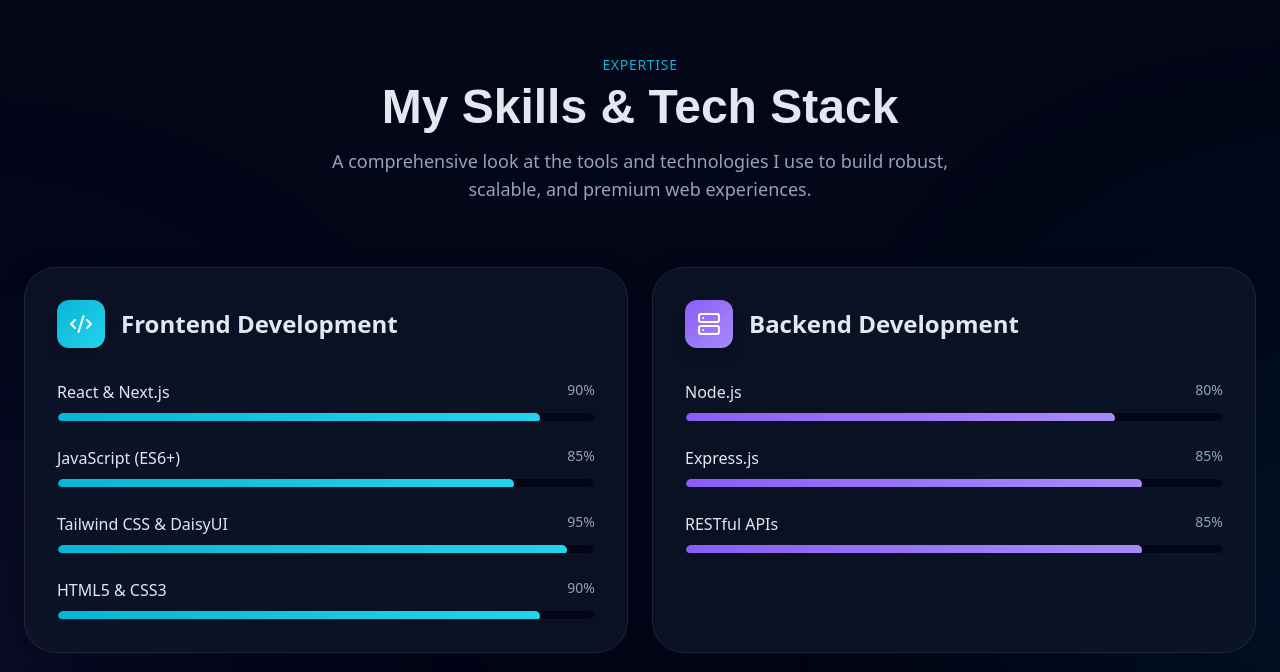
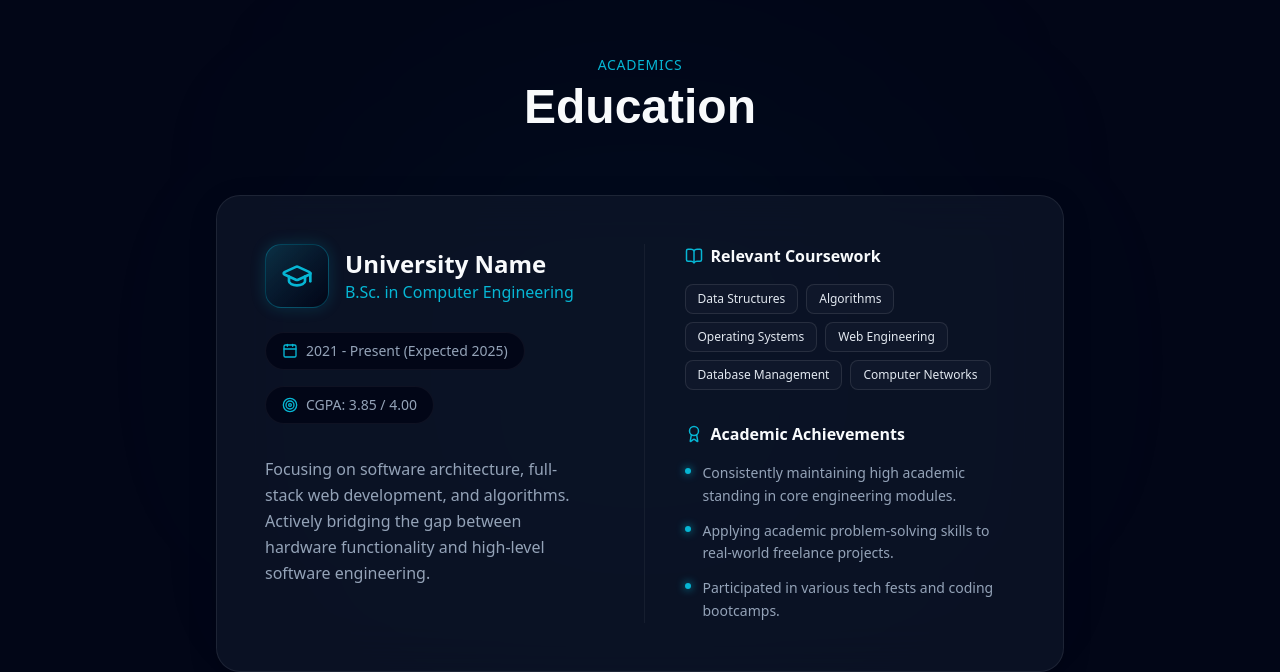
Before and after one commit to sabbir-hossain-dev/CavelenUpdate, a Next.js app: page / in a window 1280 px wide. Shown: the part 3573-4245 px from the top of the page. Built offline with nearby package versions, Linux system fonts and the light colour scheme.

Commit message:
feat: add Education section

```diff
--- a/src/app/page.tsx
+++ b/src/app/page.tsx
@@ -1,6 +1,7 @@
 import Hero from "@/sections/Hero";
 import About from "@/sections/About";
 import LearningJourney from "@/sections/LearningJourney";
+import Education from "@/sections/Education";
 import Skills from "@/sections/Skills";
 import Projects from "@/sections/Projects";
 import Experience from "@/sections/Experience";
@@ -12,6 +13,7 @@
       <Hero />
       <About />
       <LearningJourney />
+      <Education />
       <Skills />
       <Projects />
       <Experience />
--- /dev/null
+++ b/src/sections/Education.tsx
@@ -0,0 +1,112 @@
+"use client";
+import { motion } from "framer-motion";
+import { GraduationCap, Calendar, BookOpen, Award, Target } from "lucide-react";
+
+export default function Education() {
+  return (
+    <section id="education" className="py-24 bg-[#020617] relative overflow-hidden">
+      {/* Background Subtle Glow */}
+      <div className="absolute top-1/2 left-1/2 w-[500px] h-[500px] bg-[#06B6D4]/5 rounded-full blur-[150px] -translate-x-1/2 -translate-y-1/2 pointer-events-none" />
+
+      <div className="max-w-4xl mx-auto px-6 relative z-10">
+
+        {/* Section Header */}
+        <div className="text-center mb-16">
+          <motion.div initial={{ opacity: 0, y: 20 }} whileInView={{ opacity: 1, y: 0 }} viewport={{ once: true }}>
+            <span className="text-[#06B6D4] font-medium tracking-wider uppercase text-sm mb-2 block">Academics</span>
+            <h2 className="text-4xl md:text-5xl font-bold text-[#F8FAFC] font-['Space_Grotesk',sans-serif]">
+              Education
+            </h2>
+          </motion.div>
+        </div>
+
+        {/* Centered Education Card */}
+        <motion.div
+          initial={{ opacity: 0, y: 30 }}
+          whileInView={{ opacity: 1, y: 0 }}
+          viewport={{ once: true }}
+          transition={{ duration: 0.6, type: "spring", stiffness: 100 }}
+          whileHover={{ y: -5 }}
+          className="bg-[rgba(15,23,42,0.7)] backdrop-blur-xl border border-[rgba(255,255,255,0.08)] rounded-3xl p-8 md:p-12 shadow-[0_8px_30px_rgb(0,0,0,0.12)] hover:border-[#06B6D4]/30 hover:shadow-[0_0_40px_rgba(6,182,212,0.15)] transition-all duration-500 relative group overflow-hidden"
+        >
+          {/* Hover Glow Inside Card */}
+          <div className="absolute inset-0 bg-gradient-to-br from-[#06B6D4]/5 to-transparent opacity-0 group-hover:opacity-100 transition-opacity duration-500 pointer-events-none" />
+
+          <div className="relative z-10 flex flex-col md:flex-row gap-10 md:gap-12">
+
+            {/* Left side: Logo & Core Info */}
+            <div className="flex-1">
+              <div className="flex items-center gap-4 mb-6">
+                <div className="w-16 h-16 rounded-2xl bg-gradient-to-br from-[#06B6D4]/20 to-[#020617] border border-[#06B6D4]/30 flex items-center justify-center text-[#06B6D4] shadow-[0_0_15px_rgba(6,182,212,0.2)]">
+                  <GraduationCap size={32} />
+                </div>
+                <div>
+                  <h3 className="text-2xl font-bold text-[#F8FAFC] group-hover:text-[#22D3EE] transition-colors">University Name</h3>
+                  <p className="text-[#06B6D4] font-medium">B.Sc. in Computer Engineering</p>
+                </div>
+              </div>
+
+              <div className="flex flex-wrap gap-4 mb-8">
+                <div className="flex items-center gap-2 text-[#94A3B8] text-sm bg-[#020617] px-4 py-2 rounded-full border border-white/5">
+                  <Calendar size={16} className="text-[#06B6D4]" />
+                  2021 - Present (Expected 2025)
+                </div>
+                <div className="flex items-center gap-2 text-[#94A3B8] text-sm bg-[#020617] px-4 py-2 rounded-full border border-white/5">
+                  <Target size={16} className="text-[#06B6D4]" />
+                  CGPA: 3.85 / 4.00
+                </div>
+              </div>
+
+              <p className="text-[#94A3B8] leading-relaxed">
+                Focusing on software architecture, full-stack web development, and algorithms. Actively bridging the gap between hardware functionality and high-level software engineering.
+              </p>
+            </div>
+
+            {/* Right side: Coursework & Achievements */}
+            <div className="flex-1 flex flex-col gap-8 md:border-l border-white/5 md:pl-10">
+
+              {/* Coursework */}
+              <div>
+                <h4 className="flex items-center gap-2 text-[#F8FAFC] font-semibold mb-4">
+                  <BookOpen size={18} className="text-[#06B6D4]" />
+                  Relevant Coursework
+                </h4>
+                <div className="flex flex-wrap gap-2">
+                  {["Data Structures", "Algorithms", "Operating Systems", "Web Engineering", "Database Management", "Computer Networks"].map((course, idx) => (
+                    <span key={idx} className="px-3 py-1.5 text-xs font-medium text-[#E2E8F0] bg-[#0F172A] border border-white/10 rounded-lg hover:border-[#06B6D4]/50 hover:text-[#06B6D4] transition-colors cursor-default">
+                      {course}
+                    </span>
+                  ))}
+                </div>
+              </div>
+
+              {/* Achievements */}
+              <div>
+                <h4 className="flex items-center gap-2 text-[#F8FAFC] font-semibold mb-4">
+                  <Award size={18} className="text-[#06B6D4]" />
+                  Academic Achievements
+                </h4>
+                <ul className="space-y-3">
+                  <li className="flex items-start gap-3 text-[#94A3B8] text-sm leading-relaxed">
+                    <span className="w-1.5 h-1.5 rounded-full bg-[#06B6D4] mt-1.5 shrink-0 shadow-[0_0_8px_#06B6D4]" />
+                    Consistently maintaining high academic standing in core engineering modules.
+                  </li>
+                  <li className="flex items-start gap-3 text-[#94A3B8] text-sm leading-relaxed">
+                    <span className="w-1.5 h-1.5 rounded-full bg-[#06B6D4] mt-1.5 shrink-0 shadow-[0_0_8px_#06B6D4]" />
+                    Applying academic problem-solving skills to real-world freelance projects.
+                  </li>
+                  <li className="flex items-start gap-3 text-[#94A3B8] text-sm leading-relaxed">
+                    <span className="w-1.5 h-1.5 rounded-full bg-[#06B6D4] mt-1.5 shrink-0 shadow-[0_0_8px_#06B6D4]" />
+                    Participated in various tech fests and coding bootcamps.
+                  </li>
+                </ul>
+              </div>
+
+            </div>
+          </div>
+        </motion.div>
+
+      </div>
+    </section>
+  );
+}
```
